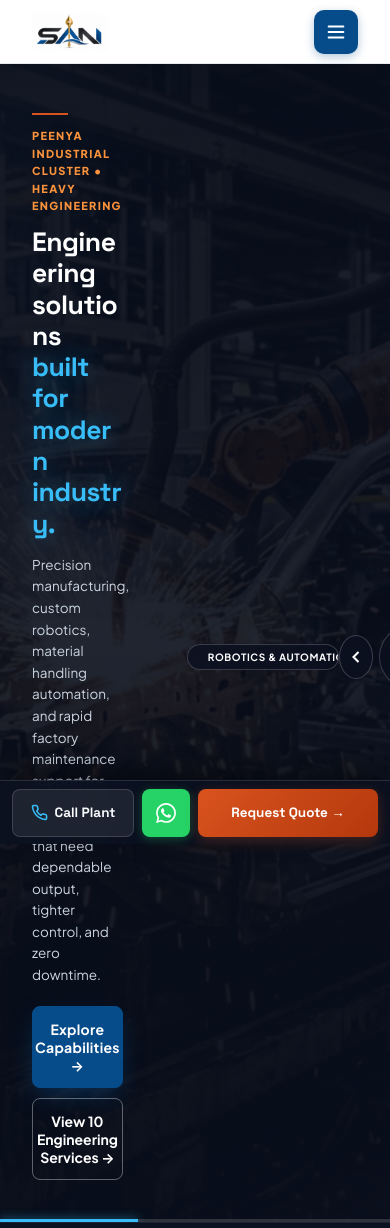
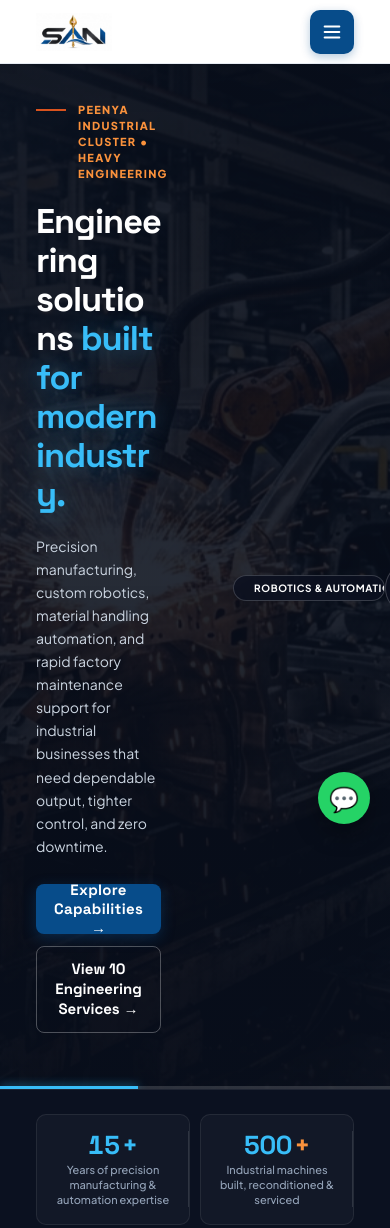
Before and after one commit to yourdesignagency1-lab/manufacturing, a plain HTML site: page index.html in a window 390 px wide. Shown: the top 1228 px of the page. Drawn offline with Linux system fonts and the light colour scheme.

Commit message:
Implement exact 1:1 mobile view alignment matching reference specification

```diff
--- a/css/style.css
+++ b/css/style.css
@@ -2716,11 +2716,11 @@ textarea.form-control { resize: vertical; min-height: 110px; }
     width: 100% !important;
   }
   body {
-    padding-bottom: 74px !important; /* Space for Mobile Bottom Dock */
+    padding-bottom: 0 !important;
   }
   .wrap {
-    padding-left: 16px !important;
-    padding-right: 16px !important;
+    padding-left: 20px !important;
+    padding-right: 20px !important;
   }
 
   /* 1. Header Bar: Minimalist, Uncluttered, High-End Glass */
@@ -2761,15 +2761,33 @@ textarea.form-control { resize: vertical; min-height: 110px; }
     align-items: center !important;
     gap: 8px !important;
   }
-  /* Remove cramped quote button from top header on mobile (already prominent in sticky bottom dock) */
+  /* Remove cramped quote button from top header on mobile */
   .header-actions .btn,
   .header-actions .btn-primary,
   .header-actions .btn-rust {
     display: none !important;
   }
-  /* Hide desktop floating WhatsApp button on mobile to avoid overlapping the bottom dock's Request Quote CTA */
+  /* Floating WhatsApp dial: Clean bottom-right positioning matching reference */
   .floating-dial {
-    display: none !important;
+    display: flex !important;
+    position: fixed !important;
+    bottom: 20px !important;
+    right: 20px !important;
+    z-index: 999 !important;
+  }
+  .floating-btn {
+    width: 52px !important;
+    height: 52px !important;
+    border-radius: 50% !important;
+    display: flex !important;
+    align-items: center !important;
+    justify-content: center !important;
+    box-shadow: 0 8px 24px rgba(0, 0, 0, 0.35) !important;
+  }
+  .floating-btn--wa {
+    background: #25D366 !important;
+    color: #FFFFFF !important;
+    font-size: 24px !important;
   }
   /* High-Affordance Animated Hamburger Button */
   .menu-btn {
@@ -2892,77 +2910,23 @@ textarea.form-control { resize: vertical; min-height: 110px; }
     text-decoration: none !important;
   }
 
-  /* 3. Sticky Mobile Bottom Dock (Thumb-Zone Conversions) */
+  /* 3. Mobile Bottom Dock (Hidden on mobile to match clean reference layout with floating WhatsApp) */
   .mobile-bottom-dock {
-    display: flex !important;
-    position: fixed !important;
-    bottom: 0 !important;
-    left: 0 !important;
-    right: 0 !important;
-    height: 64px !important;
-    background: rgba(11, 17, 32, 0.95) !important;
-    backdrop-filter: blur(20px) !important;
-    -webkit-backdrop-filter: blur(20px) !important;
-    border-top: 1px solid rgba(255, 255, 255, 0.12) !important;
-    box-shadow: 0 -8px 24px rgba(0, 0, 0, 0.35) !important;
-    z-index: 998 !important;
-    padding: 8px 12px calc(8px + env(safe-area-inset-bottom, 0px)) !important;
-    align-items: center !important;
-    gap: 8px !important;
-  }
-  .dock-btn {
-    height: 48px !important;
-    border-radius: 8px !important;
-    display: inline-flex !important;
-    align-items: center !important;
-    justify-content: center !important;
-    gap: 7px !important;
-    font-family: var(--font-display) !important;
-    font-weight: 700 !important;
-    font-size: 13.5px !important;
-    text-decoration: none !important;
-    border: none !important;
-    cursor: pointer !important;
-    transition: transform 0.15s, opacity 0.15s !important;
-  }
-  .dock-btn:active {
-    transform: scale(0.96) !important;
-  }
-  .dock-btn-call {
-    flex: 1 !important;
-    background: rgba(255, 255, 255, 0.08) !important;
-    color: #F8FAFC !important;
-    border: 1px solid rgba(255, 255, 255, 0.15) !important;
-  }
-  .dock-btn-call svg {
-    color: #38BDF8 !important;
-  }
-  .dock-btn-wa {
-    width: 48px !important;
-    flex-shrink: 0 !important;
-    background: #25D366 !important;
-    color: #FFFFFF !important;
-    box-shadow: 0 2px 10px rgba(37, 211, 102, 0.3) !important;
-  }
-  .dock-btn-quote {
-    flex: 1.4 !important;
-    background: linear-gradient(135deg, var(--san-rust) 0%, var(--san-rust-deep) 100%) !important;
-    color: #FFFFFF !important;
-    box-shadow: 0 4px 14px var(--san-rust-glow) !important;
-  }
-
-  /* 4. Hero Section: Fluid, High-Contrast & Elimination of Fatigue */
+    display: none !important;
+  }
+
+  /* 4. Hero Section: Precision Mobile Alignment (Matching Reference Specification) */
   .hero-section {
     min-height: auto !important;
-    padding: 32px 0 24px !important;
+    padding: 38px 0 34px !important;
     width: 100% !important;
     overflow: hidden !important;
   }
   .hero-bg-overlay {
     background: linear-gradient(
       180deg,
-      rgba(8, 14, 27, 0.95) 0%,
-      rgba(8, 14, 27, 0.90) 50%,
+      rgba(8, 14, 27, 0.94) 0%,
+      rgba(8, 14, 27, 0.88) 50%,
       rgba(8, 14, 27, 0.98) 100%
     ) !important;
   }
@@ -2976,44 +2940,87 @@ textarea.form-control { resize: vertical; min-height: 110px; }
     box-sizing: border-box !important;
   }
   .hero-indux-pre {
-    margin-bottom: 12px !important;
+    display: flex !important;
+    align-items: flex-start !important;
+    gap: 12px !important;
+    margin-bottom: 20px !important;
     font-size: 11px !important;
+    font-weight: 800 !important;
     letter-spacing: 0.12em !important;
-    flex-wrap: wrap !important;
+    line-height: 1.45 !important;
+    text-transform: uppercase !important;
+  }
+  .hero-pre-line {
+    display: inline-block !important;
+    width: 30px !important;
+    height: 2px !important;
+    background: var(--san-rust, #D9531E) !important;
+    flex-shrink: 0 !important;
+    margin-top: 7px !important;
   }
   .hero-indux-title {
-    font-size: clamp(25px, 6.8vw, 32px) !important;
-    line-height: 1.18 !important;
-    margin-bottom: 14px !important;
-    letter-spacing: -0.02em !important;
+    font-size: clamp(32px, 8.8vw, 38px) !important;
+    line-height: 1.14 !important;
+    font-weight: 800 !important;
+    letter-spacing: -0.03em !important;
+    margin-bottom: 20px !important;
+    color: #FFFFFF !important;
+    max-width: 330px !important;
     word-break: break-word !important;
   }
+  .hero-indux-title .hero-accent {
+    color: #38BDF8 !important;
+    text-shadow: 0 0 25px rgba(56, 189, 248, 0.35) !important;
+    display: inline !important;
+  }
   .hero-indux-desc {
-    font-size: 13.5px !important;
-    line-height: 1.6 !important;
-    margin-bottom: 20px !important;
+    font-size: 14px !important;
+    line-height: 1.65 !important;
+    margin-bottom: 26px !important;
     color: #CBD5E1 !important;
+    max-width: 100% !important;
   }
   .hero-indux-actions {
     display: flex !important;
     flex-direction: column !important;
-    gap: 10px !important;
+    gap: 12px !important;
     width: 100% !important;
-    margin-bottom: 18px !important;
-  }
-  .hero-btn-primary,
-  .hero-btn-secondary,
-  .hero-btn-rust {
+    margin-bottom: 22px !important;
+  }
+  .hero-btn-primary {
     width: 100% !important;
+    height: 50px !important;
+    display: flex !important;
+    align-items: center !important;
     justify-content: center !important;
-    padding: 13px 18px !important;
-    font-size: 14px !important;
+    background: #074C8A !important;
+    color: #FFFFFF !important;
+    font-family: var(--font-display) !important;
+    font-size: 15px !important;
     font-weight: 700 !important;
-    min-height: 48px !important;
-    height: auto !important;
+    border-radius: 8px !important;
+    border: none !important;
+    box-shadow: 0 4px 14px rgba(7, 76, 138, 0.4) !important;
+    text-align: center !important;
+    text-decoration: none !important;
+    box-sizing: border-box !important;
+  }
+  .hero-btn-secondary {
+    width: 100% !important;
+    min-height: 52px !important;
+    padding: 12px 18px !important;
+    display: flex !important;
+    align-items: center !important;
+    justify-content: center !important;
+    background: transparent !important;
+    color: #FFFFFF !important;
+    border: 1px solid rgba(255, 255, 255, 0.28) !important;
+    font-family: var(--font-display) !important;
+    font-size: 15px !important;
+    font-weight: 700 !important;
     border-radius: 8px !important;
     text-align: center !important;
-    white-space: normal !important;
+    line-height: 1.35 !important;
     box-sizing: border-box !important;
   }
 
```
